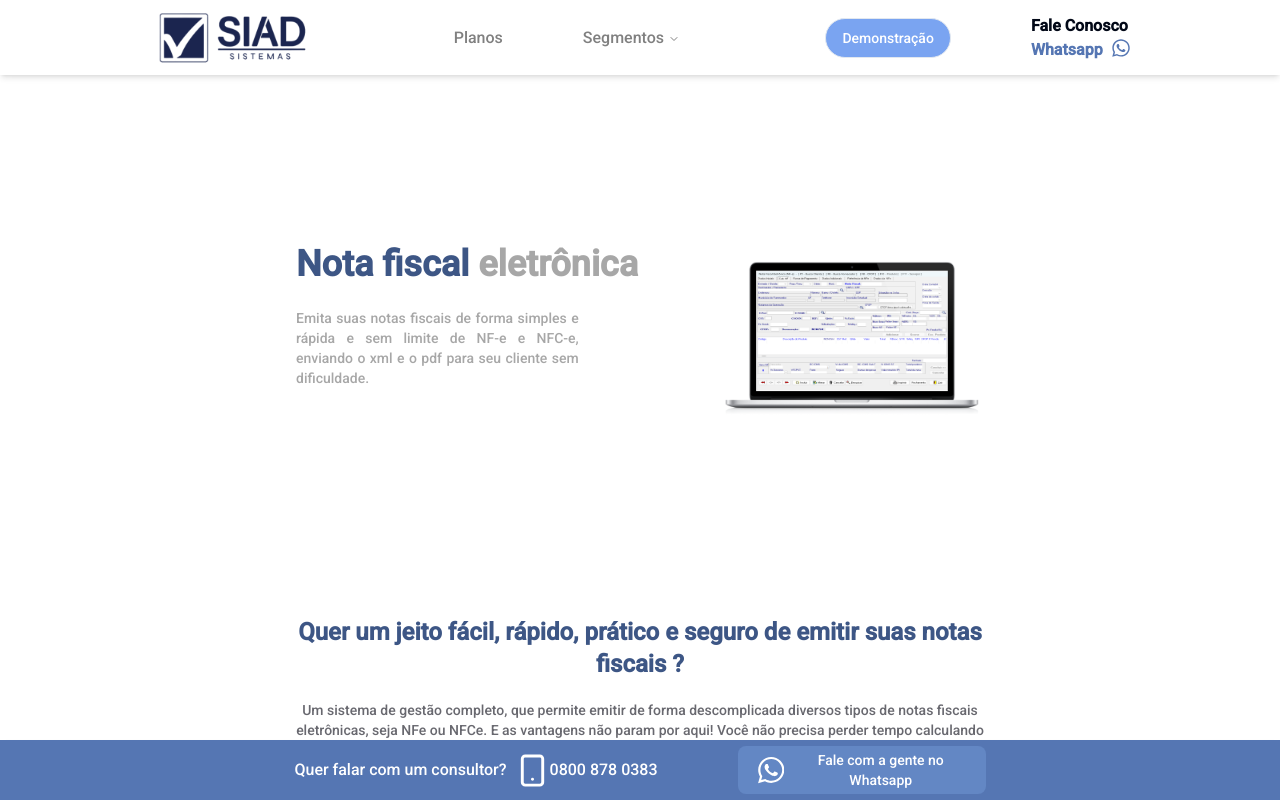
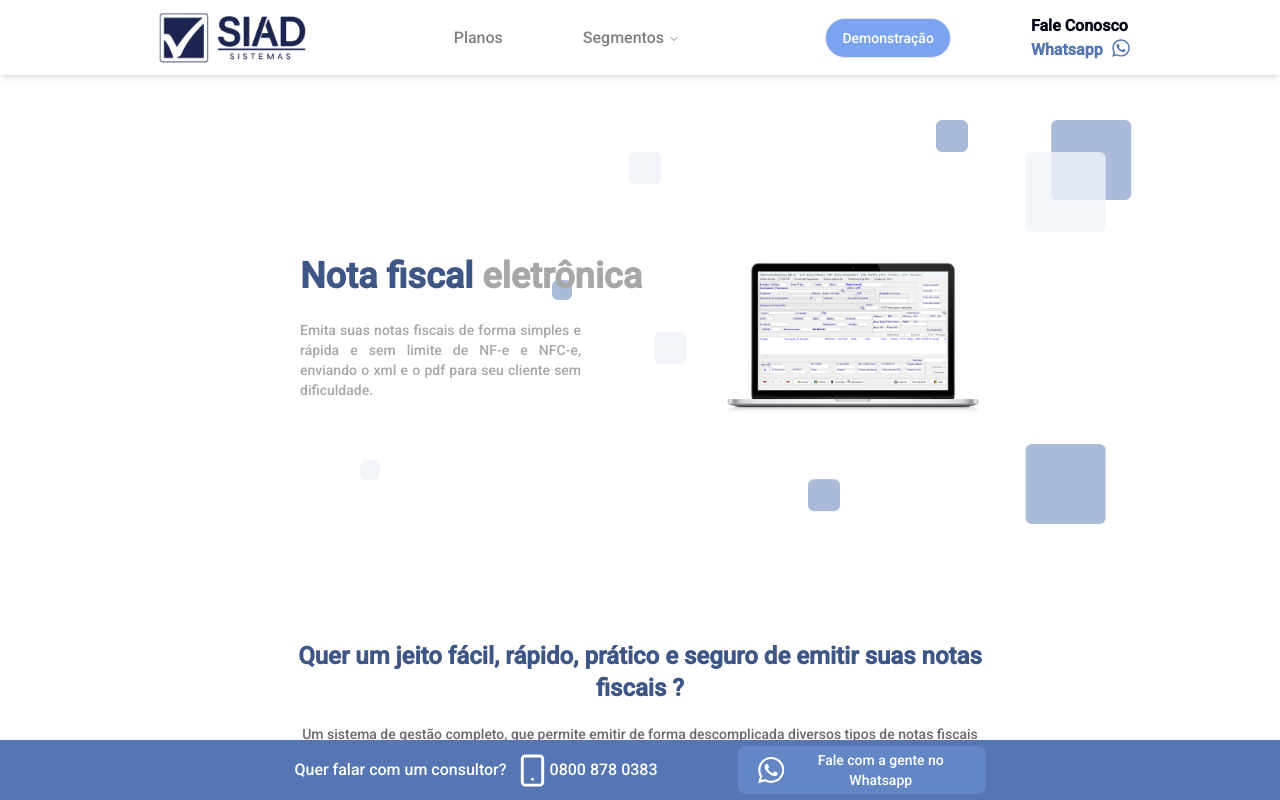
Before and after one commit to EvaldoFerreiraMoreira/site-siad, a Next.js app: page / in a window 1280 px wide. Shown: the top 800 px of the page. Built offline with nearby package versions, Linux system fonts and the light colour scheme.

Commit message:
feat: animation in (Home) Banner

```diff
--- a/package.json
+++ b/package.json
@@ -26,6 +26,7 @@
     "class-variance-authority": "^0.7.0",
     "clsx": "^2.0.0",
     "cmdk": "^0.2.0",
+    "framer-motion": "^10.16.16",
     "lucide-react": "^0.292.0",
     "next": "14.0.3",
     "react": "^18",
--- a/src/app/(Home)/components/componentsWeb/BannerWeb.tsx
+++ b/src/app/(Home)/components/componentsWeb/BannerWeb.tsx
@@ -1,8 +1,151 @@
+import { motion } from "framer-motion";
 import Image from "next/image";
 
 const BannerWeb = () => {
     return (
-        <div className="flex text-[#A7A7A7] mx-64">
+        <>
+            <div className="h-96 w-1">
+                <motion.div
+                    className="flex flex-col items-center justify-center w-8 h-8 bg-[#5576B3] rounded-md"
+                    animate={{
+                        x: "70vw",
+                        y:"-1rem",
+                        opacity: 0.5,
+                    }}
+                    initial={{
+                        opacity: 0
+                    }}
+                    transition={{
+                        duration: 1,
+                    }}
+                >
+                </motion.div>
+                <motion.div
+                    className="flex flex-col items-center justify-center w-20 h-20 bg-[#5576B3] rounded-md z-10"
+                    animate={{
+                        x: "79vw",
+                        y:"-3rem",
+                        opacity: 0.5,
+                    }}
+                    initial={{
+                        opacity: 0
+                    }}
+                    transition={{
+                        duration: 2,
+                    }}
+                >
+                </motion.div>
+                <motion.div
+                    className="flex flex-col items-center justify-center w-8 h-8 bg-[#F1F4F9]  rounded-md"
+                    animate={{
+                        x: "46vw",
+                        y:"-6rem",
+                        opacity: 1,
+                    }}
+                    initial={{
+                        opacity: 0
+                    }}
+                    transition={{
+                        duration: 3,
+                    }}
+                >
+                </motion.div>
+                <motion.div
+                    className="flex flex-col items-center justify-center w-20 h-20 bg-[#F1F4F9] rounded-md"
+                    animate={{
+                        x: "77vw",
+                        y:"-8rem",
+                        opacity: 0.8,
+                    }}
+                    initial={{
+                        opacity: 0
+                    }}
+                    transition={{
+                        duration: 2,
+                    }}
+                >
+                </motion.div>
+                <motion.div
+                    className="flex flex-col items-center justify-center w-5 h-5 bg-[#5576B3]  rounded-md"
+                    animate={{
+                        x: "40vw",
+                        y:"-5rem",
+                        opacity: 0.5,
+                    }}
+                    initial={{
+                        opacity: 0
+                    }}
+                    transition={{
+                        duration: 3,
+                    }}
+                >
+                </motion.div>
+                <motion.div
+                    className="flex flex-col items-center justify-center w-8 h-8 bg-[#F1F4F9]  rounded-md"
+                    animate={{
+                        x: "48vw",
+                        y:"-3rem",
+                        opacity: 1,
+                    }}
+                    initial={{
+                        opacity: 0
+                    }}
+                    transition={{
+                        duration: 3,
+                    }}
+                >
+                </motion.div>
+                <motion.div
+                    className="flex flex-col items-center justify-center w-20 h-20 bg-[#5576B3]  rounded-md"
+                    animate={{
+                        x: "77vw",
+                        y:"2rem",
+                        opacity: 0.5,
+                    }}
+                    initial={{
+                        opacity: 0
+                    }}
+                    transition={{
+                        duration: 4,
+                    }}
+                >
+                </motion.div>
+                <motion.div
+                    className="flex flex-col items-center justify-center w-8 h-8 bg-[#5576B3] rounded-md"
+                    initial={{
+                        opacity: 0
+                    }}
+                    animate={{
+                        x: "60vw",
+                        y:"-0.8rem",
+                        opacity: 0.5,
+                    }}
+
+                    exit={{
+                        opacity: 0
+                    }}
+                    transition={{
+                        duration: 4,
+                    }}
+                >
+                </motion.div>
+                <motion.div
+                    className="flex flex-col items-center justify-center w-5 h-5 bg-[#F1F4F9]  rounded-md"
+                    animate={{
+                        x: "25vw",
+                        y:"-4rem",
+                        opacity: 1,
+                    }}
+                    initial={{
+                        opacity: 0
+                    }}
+                    transition={{
+                        duration: 4,
+                    }}
+                >
+                </motion.div>
+            </div>
+            <div className="flex text-[#A7A7A7] mx-64 z-10">
                 <div className="flex flex-col justify-center">
                     <div className="flex font-bold text-4xl">
                         <h1><span className="text-[#3D5685]">Nota fiscal</span> eletrônica</h1>
@@ -25,6 +168,7 @@ const BannerWeb = () => {
                     />
                 </div>
             </div>
+        </>
     );
 }
 
```
Also changed, not shown: 1 other file (tests, documents, lock files or other folders). Lines whose indentation alone changed are shown as unchanged.
